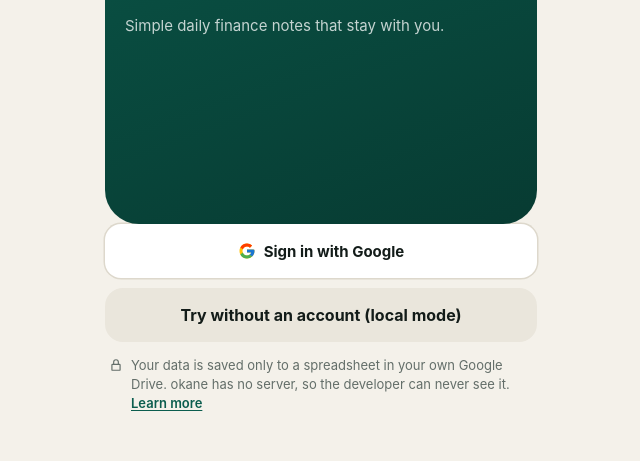
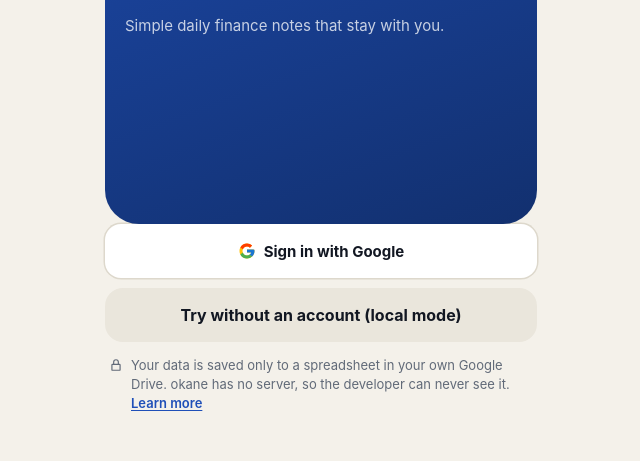
Before and after one commit to khairuddin-n/okane, a website with bundled scripts: page index.html in a window 1280 px wide. Shown: the part 363-824 px from the top of the page, without its empty margins (319-959 px from the left). Built offline with nearby package versions, Linux system fonts and the light colour scheme.

Commit message:
v2.4.0: tema inti berganti biru mengikuti ikon aplikasi

```diff
--- a/css/app.css
+++ b/css/app.css
@@ -1,23 +1,23 @@
 /* okane — semua warna lewat custom properties (terang & gelap) */
 :root {
   /* kertas hangat + tinta + zamrud + emas koin */
-  --bg: #F4F1EA; --surface: #FFFFFF; --surface-2: #FAF8F3; --text: #131C19; --muted: #636E69;
+  --bg: #F4F1EA; --surface: #FFFFFF; --surface-2: #FAF8F3; --text: #121722; --muted: #616A78;
   --line: #EFECE4; --border: #DDD8CC; --track: #E9E5DB;
-  --primary: #0B5D4E; --primary-press: #08463B; --primary-text: #0B5D4E; --header: #0B5D4E;
-  --hero-a: #073B32; --hero-b: #0B5D4E; --hero-c: #128068; --gold: #E3BE5A; --gold-ink: #8A6A12;
+  --primary: #1F4FB8; --primary-press: #183F94; --primary-text: #1F4FB8; --header: #1F4FB8;
+  --hero-a: #12306F; --hero-b: #1F4FB8; --hero-c: #2F6BD8; --gold: #E3BE5A; --gold-ink: #8A6A12;
   --on-primary: #FFFFFF; --on-header: #FFFFFF; --knob: #FFFFFF; --on-header-soft: rgba(255,255,255,.13); --on-header-muted: rgba(255,255,255,.76);
   --income: #047857; --income-tint: #E0F2EA;
   --expense: #B33A0B; --expense-tint: #FCEEE2;
   --transfer: #3730A3; --transfer-tint: #EEF0FF;
-  --warn: #DB8424; --over: #C2410C; --bar-low: #A9D8C6;
+  --warn: #DB8424; --over: #C2410C; --bar-low: #B7CAF1;
   --acc-bank: #123B33; --acc-bank-2: #1E5C4F; --acc-ewallet: #272F7A; --acc-ewallet-2: #4450B8; --acc-tunai: #6B3F08; --acc-tunai-2: #A66A1C; --acc-text: #FFFFFF;
   --shadow: 0 1px 2px rgba(40,34,18,.05), 0 6px 18px -10px rgba(40,34,18,.16);
-  --shadow-lg: 0 14px 38px -8px rgba(20,28,25,.28);
-  --scrim: rgba(12,18,16,.5);
-  --snack: #18221F; --snack-text: #F1F5F4;
-  --radius: 22px; --sw-light: #F4F1EA; --sw-dark: #0B100E;
+  --shadow-lg: 0 14px 38px -8px rgba(18,24,38,.28);
+  --scrim: rgba(12,16,26,.5);
+  --snack: #171C27; --snack-text: #F1F3F8;
+  --radius: 22px; --sw-light: #F4F1EA; --sw-dark: #0B0E15;
   --nav-h: 66px;
-  --chip-bg: #EAE6DC; --nav-off: #717C77; --nav-pill: #D8EBE3; --card-line: rgba(40,34,18,.06); --sel-ring: #0B5D4E;
+  --chip-bg: #EAE6DC; --nav-off: #6F7787; --nav-pill: #DCE5F9; --card-line: rgba(40,34,18,.06); --sel-ring: #1F4FB8;
   --nav-glass: rgba(255,255,255,.86);
   --stat-in: #7CE3B5; --stat-out: #FFB48A;
   --sans: -apple-system, BlinkMacSystemFont, "Segoe UI", Roboto, "Helvetica Neue", Arial, sans-serif;
@@ -32,27 +32,27 @@
   --c-ungu-t: #F2E7FE;   --c-ungu-i: #7E22CE;
   --c-violet-t: #EBE7FE; --c-violet-i: #5B21B6;
   --c-pink-t: #FFE3E8;   --c-pink-i: #BE123C;
-  --c-abu-t: #EEEBE3;    --c-abu-i: #4A5550;
+  --c-abu-t: #EEEBE3;    --c-abu-i: #4A5262;
   --c-indigo-t: #ECEFFF; --c-indigo-i: #3730A3;
   color-scheme: light;
 }
 [data-theme="dark"] {
-  --bg: #0A0F0D; --surface: #131A17; --surface-2: #182019; --text: #E8EFEC; --muted: #93A29C;
-  --line: #1F2925; --border: #2A3631; --track: #232D29;
-  --primary: #34B594; --primary-press: #2A9A7D; --primary-text: #7FE0BF; --header: #0D4037;
-  --hero-a: #06231E; --hero-b: #0B3F35; --hero-c: #116B58; --gold: #E9C96A; --gold-ink: #E9C96A;
-  --on-primary: #04130F;
+  --bg: #0A0D14; --surface: #131824; --surface-2: #181E2B; --text: #E8ECF4; --muted: #97A0B2;
+  --line: #1F2533; --border: #2A3244; --track: #232A39;
+  --primary: #5B8CF0; --primary-press: #4473D9; --primary-text: #9DBCFF; --header: #163A80;
+  --hero-a: #0A1A3D; --hero-b: #143270; --hero-c: #1E4FB0; --gold: #E9C96A; --gold-ink: #E9C96A;
+  --on-primary: #050C1C;
   --income: #4ADE9F; --income-tint: #12302A;
   --expense: #FF9A6B; --expense-tint: #38211A;
   --transfer: #A5B4FC; --transfer-tint: #1B2440;
-  --warn: #F4A55A; --over: #FF7A45; --bar-low: #2B5749;
+  --warn: #F4A55A; --over: #FF7A45; --bar-low: #2A4373;
   --acc-bank: #0F3029; --acc-bank-2: #1B5245; --acc-ewallet: #1E2563; --acc-ewallet-2: #3640A0; --acc-tunai: #53310A; --acc-tunai-2: #8A5717;
   --shadow: 0 0 0 1px rgba(255,255,255,.03);
   --shadow-lg: 0 14px 38px -8px rgba(0,0,0,.6);
-  --chip-bg: #1B2521; --nav-off: #86958F; --nav-pill: #173A31; --card-line: rgba(255,255,255,.05); --sel-ring: #7FE0BF;
-  --nav-glass: rgba(19,26,23,.84);
+  --chip-bg: #1B2130; --nav-off: #8A93A6; --nav-pill: #1A2D57; --card-line: rgba(255,255,255,.05); --sel-ring: #9DBCFF;
+  --nav-glass: rgba(19,24,36,.84);
   --scrim: rgba(0,0,0,.62);
-  --snack: #E8EFEC; --snack-text: #10201C;
+  --snack: #E8ECF4; --snack-text: #101626;
   --c-oranye-t: #38211A; --c-oranye-i: #FF9A6B;
   --c-biru-t: #1A2540;   --c-biru-i: #8DB7FF;
   --c-langit-t: #14293A; --c-langit-i: #7CCBF7;
@@ -62,7 +62,7 @@
   --c-ungu-t: #2A1D3D;   --c-ungu-i: #D0A6FF;
   --c-violet-t: #241F42; --c-violet-i: #B9AEFF;
   --c-pink-t: #381A23;   --c-pink-i: #FDA4AF;
-  --c-abu-t: #212B27;    --c-abu-i: #B8C4C0;
+  --c-abu-t: #212736;    --c-abu-i: #B8C0CE;
   --c-indigo-t: #1B2440; --c-indigo-i: #A5B4FC;
   color-scheme: dark;
 }
--- a/index.html
+++ b/index.html
@@ -3,7 +3,7 @@
 <head>
   <meta charset="utf-8">
   <meta name="viewport" content="width=device-width, initial-scale=1, viewport-fit=cover">
-  <meta name="theme-color" content="#0B5D4E">
+  <meta name="theme-color" content="#1F4FB8">
   <meta name="description" content="okane — simple daily money tracker. Your data stays in your own Google Sheet.">
   <title>okane</title>
   <script>
@@ -15,7 +15,7 @@
         d = p === 'dark' || (p === 'system' && window.matchMedia('(prefers-color-scheme: dark)').matches);
       } catch (e) {}
       document.documentElement.dataset.theme = d ? 'dark' : 'light';
-      document.querySelector('meta[name="theme-color"]').setAttribute('content', d ? '#0E1513' : '#0B5D4E');
+      document.querySelector('meta[name="theme-color"]').setAttribute('content', d ? '#0A0D14' : '#1F4FB8');
     })();
   </script>
   <link rel="icon" href="./icons/logo.svg" type="image/svg+xml">
--- a/js/screens/rekap.js
+++ b/js/screens/rekap.js
@@ -27,7 +27,7 @@ async function drawCard(r) {
   c.width = W; c.height = H;
   const x = c.getContext('2d');
   const rr = (X, Y, w, h, rad) => { x.beginPath(); x.roundRect ? x.roundRect(X, Y, w, h, rad) : x.rect(X, Y, w, h); };
-  x.fillStyle = '#0B5D4E'; x.fillRect(0, 0, W, H);
+  x.fillStyle = '#1F4FB8'; x.fillRect(0, 0, W, H);
   x.strokeStyle = 'rgba(255,255,255,.10)'; x.lineWidth = 90; x.beginPath(); x.arc(W - 40, 60, 300, 0, Math.PI * 2); x.stroke();
   x.textBaseline = 'alphabetic';
   x.fillStyle = '#FFFFFF';
--- a/js/theme.js
+++ b/js/theme.js
@@ -12,7 +12,7 @@ export function apply() {
   const p = getPref();
   const dark = p === 'dark' || (p === 'system' && mq.matches);
   document.documentElement.dataset.theme = dark ? 'dark' : 'light';
-  document.querySelector('meta[name="theme-color"]')?.setAttribute('content', dark ? '#0E1513' : '#0B5D4E');
+  document.querySelector('meta[name="theme-color"]')?.setAttribute('content', dark ? '#0A0D14' : '#1F4FB8');
   for (const fn of listeners) fn();
 }
 
--- a/version.js
+++ b/version.js
@@ -1,2 +1,2 @@
 // Satu-satunya tempat versi aplikasi. Naikkan setiap rilis (juga dipakai sw.js untuk nama cache).
-self.APP_VERSION = '2.3.4';
+self.APP_VERSION = '2.4.0';
```
Also changed, not shown: manifest.webmanifest.
